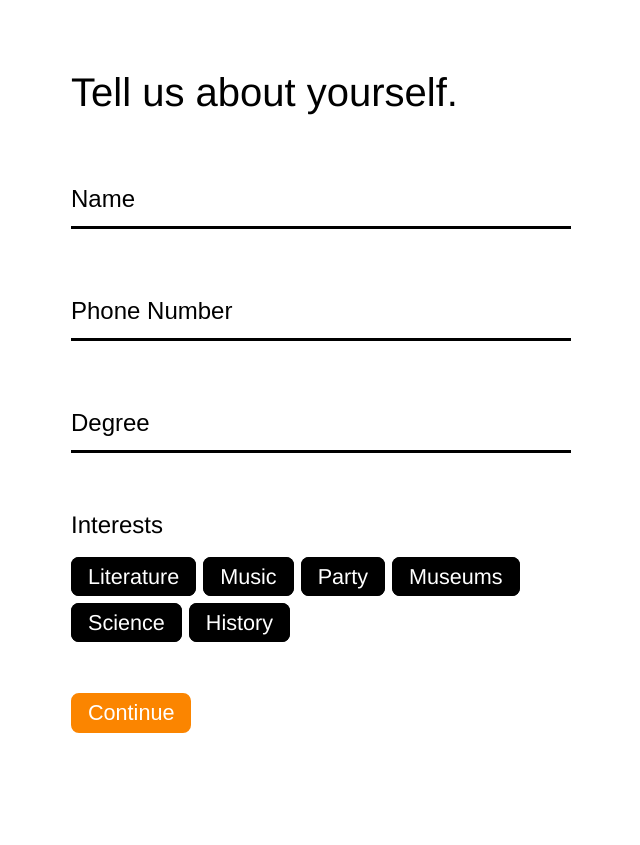
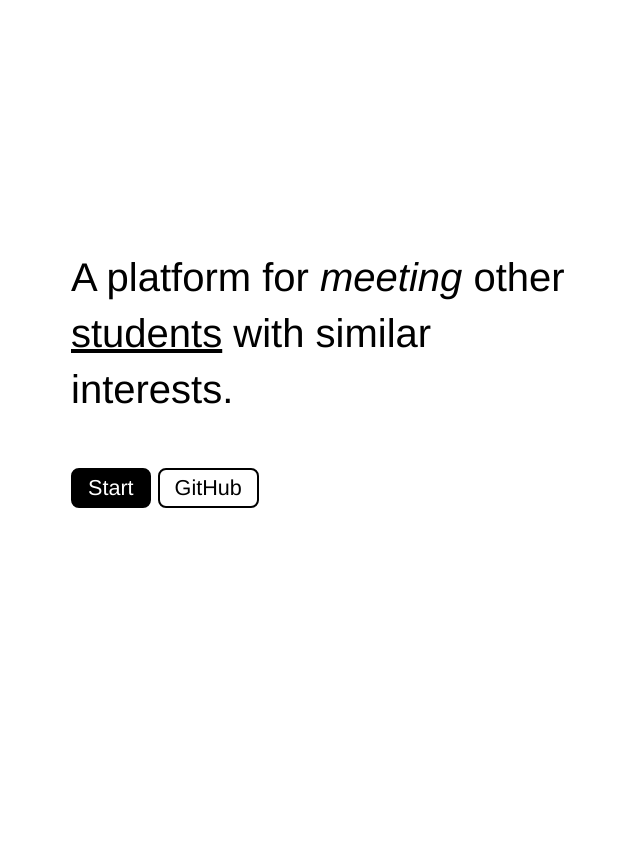
Before and after one commit to noelkronenberg/meeter, a Flask app: page / in a window 1280 px wide. Shown: the whole page, without its empty margins (319-959 px from the left). After the commit the page ends 508 px from the top, so only its background shows below. Run offline with Flask 2, Linux system fonts and the light colour scheme.

Commit message:
added welcome page

```diff
--- a/app.py
+++ b/app.py
@@ -5,8 +5,13 @@ app = Flask(__name__)
 
 global person # current person
 
+# welcome page
+@app.route("/")
+def index():
+    return render_template("index.html")
+
 # get user inputs
-@app.route("/", methods=["POST", "GET"])
+@app.route("/start/", methods=["POST", "GET"])
 def inputs():
     if request.method == "POST":
         global person # current person
--- a/static/style.css
+++ b/static/style.css
@@ -28,9 +28,11 @@
 @media screen and (max-width: 900px) {
     :root {
 
-        --font-size-1: 34px;
+        --font-size-1: 30px;
         --font-size-2: 18px;
         --font-size-3: 14px;
+
+        --line-height-1: 1.2;
     }
 }
 
@@ -66,7 +68,7 @@ h3, a, p, label, li {
     flex-direction: column;
     align-items: center;
     justify-content: center;
-    min-height: 90vh;
+    min-height: 85vh;
     /* padding: 0px 25px 0px 25px; */
     max-width: var(--max-content-width);
     width: var(--content-width);
@@ -109,6 +111,12 @@ h3, a, p, label, li {
     background-color: var(--color-2) !important;
     border-color: var(--color-3) !important;
     color: var(--color-1);
+}
+
+.secondary-button {
+    background-color: var(--color-2) !important;
+    border-color: var(--color-1) !important;
+    color: var(--color-1)
 }
 
 /* END: Buttons */
@@ -251,3 +259,16 @@ p.match {
 }
 
 /* END: Matches */
+
+/* START: Index */
+
+.navigation {
+    margin-top: 25px;
+    display: flex;
+    flex-direction: row;
+    flex-wrap: wrap;
+    row-gap: 20px;
+    column-gap: 7px;
+}
+
+/* END: Index */
--- /dev/null
+++ b/templates/index.html
@@ -0,0 +1,28 @@
+<!doctype html>
+<html>
+    <head>
+        <title>Meeter</title>
+        <link rel="shortcut icon" href="{{ url_for('static', filename='icon.jpg') }}">
+        <link href="{{ url_for('static', filename='style.css') }}" rel="stylesheet"/>
+        <meta name="viewport" content="width=device-width, initial-scale=1.0">
+    </head>
+    <body>
+        <div class="wrapper">
+            <div class="content">
+
+                <h1>
+                    A platform for <i>meeting</i> other <u>students</u> with similar interests.
+                </h1>
+
+                <div class="navigation">
+                    <a href="/start/" class="button">Start</a>
+                    <a href="https://github.com/noelkronenberg/meeter" target="_blank" class="button secondary-button">GitHub</a>
+                </div>
+
+                </div>
+
+            </div>
+
+        </div>
+    </body>
+</html>
```
